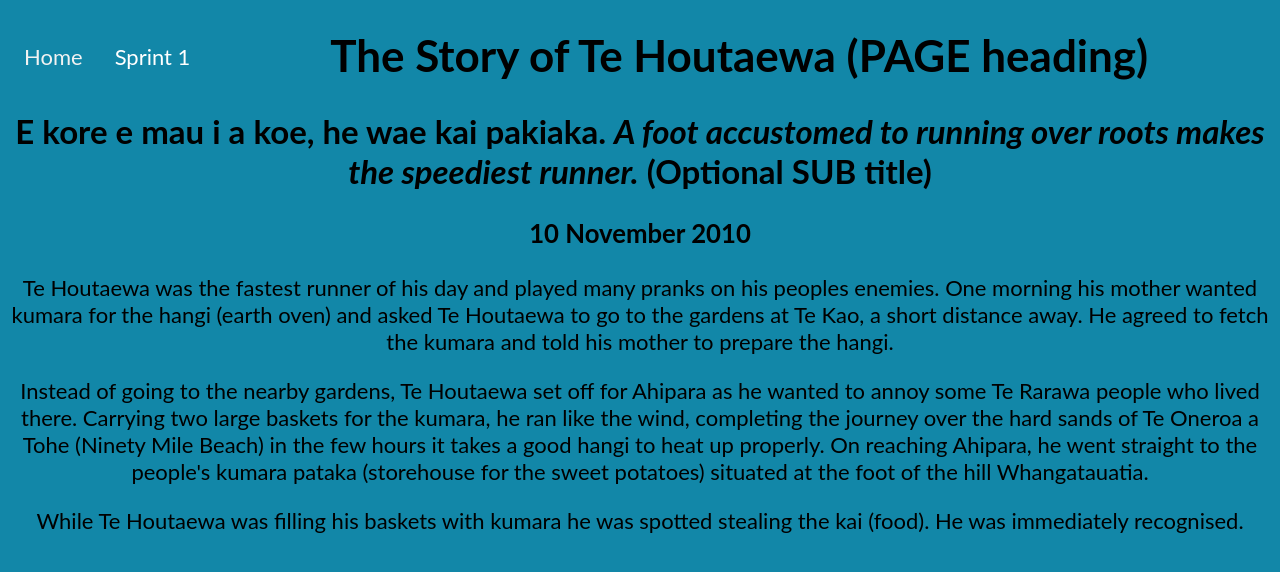
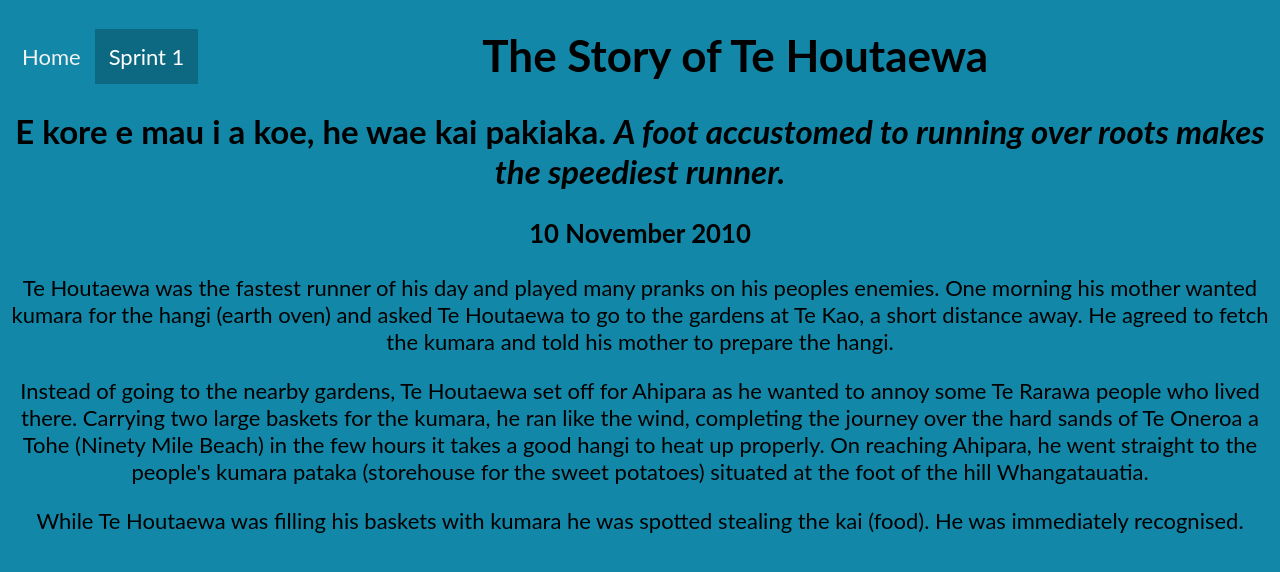
Before and after one commit to daniel-bridewell/daniel-bridewell.github.io, a plain HTML site: page blog/sprint1-technical.html in a window 1280 px wide. Drawn offline with Linux system fonts and the light colour scheme; files that its build step writes are made by us from their sources.

Commit message:
nav bar fix attempt

```diff
--- a/blog/sprint1-technical.html
+++ b/blog/sprint1-technical.html
@@ -1,17 +1,17 @@
 <!DOCTYPE html>
 <html>
+    <link href="styles/main.css" rel="stylesheet" type="text/css" />
   <head>
     <title>Stories and Legends</title>
     <meta charset="UTF-8">
-    <link href="styles/main.css" rel="stylesheet" type="text/css" />
   </head>
   <div class="topnav">
       <a href="index.html">Home</a>
       <a class="active" href="blog/sprint1-technical.html">Sprint 1</a>
     </div>
   <body>
-    <h1>The Story of Te Houtaewa (PAGE heading)</h1>
-    <h2>E kore e mau i a koe, he wae kai pakiaka. <em>A foot accustomed to running over roots makes the speediest runner.</em> (Optional SUB title) </h2>
+    <h1>The Story of Te Houtaewa</h1>
+    <h2>E kore e mau i a koe, he wae kai pakiaka. <em>A foot accustomed to running over roots makes the speediest runner.</em></h2>
     <h3>10 November 2010</h3>
 
     <p>
--- a/styles/main.css
+++ b/styles/main.css
@@ -6,7 +6,7 @@ body {
 }
 
 .topnav {
-    background-color: #333
+    background-color: #000
     overflow: hidden;
 }
 
@@ -14,9 +14,9 @@ body {
     float: left;
     color: #f2f2f2;
     text-align: center;
-    padding: 14px 16px;
+    padding: 14px 14px;
     text-decoration: none;
-    font-size: 17px:
+    font-size: 14px:
 }
 
 .topnav a:hover {
@@ -25,6 +25,6 @@ body {
 }
 
 .topnav a.active {
-    background-color: #1287A8;
+    background-color: #0d6882;
     color: white;
 }
```
Also changed, not shown: index.html (+1 -1 lines).
